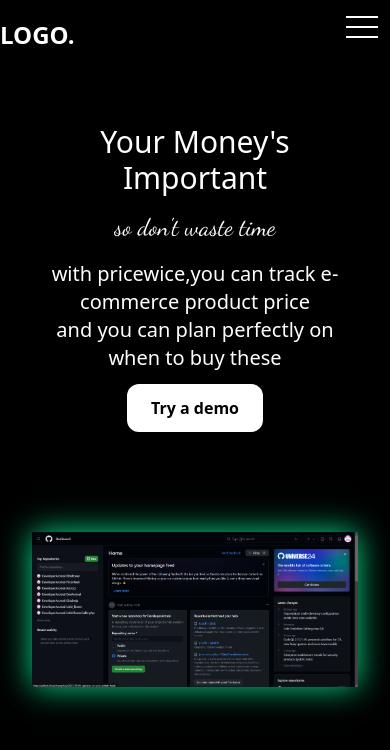
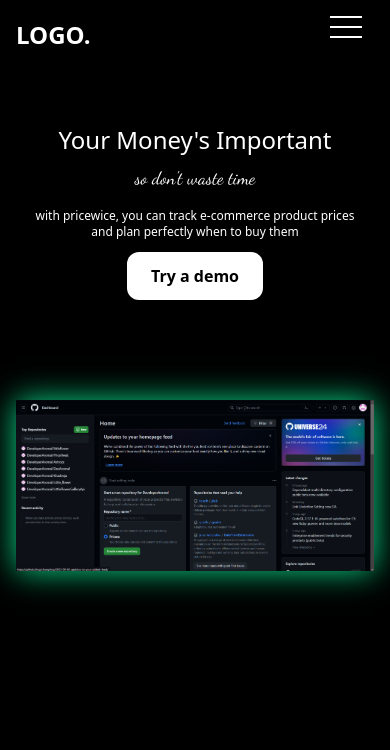
Before and after one commit to DeveloperAromal/PriceHwak, a Next.js app: page / in a window 390 px wide. Shown: the top 750 px of the page. Built offline with nearby package versions, Linux system fonts and the light colour scheme.

Commit message:
updated hero added framer motion

```diff
--- a/app/components/includes/Navbar.tsx
+++ b/app/components/includes/Navbar.tsx
@@ -37,7 +37,7 @@ export default function Navbar() {
     <section className="pb-20">
       <div>
         <nav className="backdrop-blur-sm h-20 w-full fixed top-0 left-0 right-0 lg:flex lg:justify-between lg:items-center lg:px-20">
-          <div className="flex justify-between items-center">
+          <div className="flex justify-between items-center px-4">
             <Link href="/home">
               <div className="cursor-pointer ">
                 <div className="">
--- a/app/components/screen/Hero.tsx
+++ b/app/components/screen/Hero.tsx
@@ -1,31 +1,60 @@
+"use client";
 import Image from "next/image";
 import Navbar from "../includes/Navbar";
 import Button from "../includes/Button";
 import "@fontsource/dancing-script";
+import { motion } from "framer-motion";
 
-
-export default function Hero(){
-    return(
-        <section className="px-8">
+export default function Hero() {
+  return (
+    <section className="px-4">
       <div className="top">
-                <Navbar/>
+        <Navbar />
       </div>
       <section className="top">
         <div className="top text-center pt-6 pb-5">
-                    <h1 className="mt-5 text-3xl lg:text-7xl md:text-5xl sm:text-4xl">Your Money's Important</h1>
-                    <h3 className="mt-4 text-2xl lg:text-6xl md:text-4xl sm:text-3xl" style={{ fontFamily: "Dancing Script" }}>so don't waste time</h3>
-                    <p className="mt-4 text-center text-xl lg:text-2xl md:text-2xl sm:text-2xl mb-3">with pricewice,you can track e-commerce product price <br/>
-                    and you can plan perfectly on when to buy these</p>
+          <motion.h1
+            initial={{ opacity: 0, y: -50 }}
+            animate={{ opacity: 1, y: 0 }}
+            transition={{ duration: 1, delay: 0.5 }}
+            className="mt-5 text-2xl lg:text-7xl md:text-5xl sm:text-4xl"
+          >
+            Your Money's Important
+          </motion.h1>
+          <motion.h3
+            initial={{ opacity: 0, y: -50 }}
+            animate={{ opacity: 1, y: 0 }}
+            transition={{ duration: 1, delay: 0.7 }}
+            className="mt-2 lg:mt-4 md:mt-4 text-lg lg:text-6xl md:text-4xl sm:text-3xl"
+            style={{ fontFamily: "Dancing Script" }}
+          >
+            so don't waste time
+          </motion.h3>
+          <motion.p
+            initial={{ opacity: 0, y: -50 }}
+            animate={{ opacity: 1, y: 0 }}
+            transition={{ duration: 1, delay: 0.9 }}
+            className="mt-4 text-center text-xs lg:text-2xl md:text-2xl sm:text-2xl mb-3"
+          >
+            with pricewice, you can track e-commerce product prices <br />
+            and plan perfectly when to buy them
+          </motion.p>
           <Button href="/auth/v1/signup" title="Try a demo" />
         </div>
         <div className="flex items-center justify-center pt-20">
+          <motion.div
+            initial={{ opacity: 0, scale: 0 }}
+            animate={{ opacity: 1, scale: 1 }}
+            transition={{ duration: 1, delay: 1.1 }}
+            className="w-full h-full box-shad"
+          >
             <Image
               src="/assets/images/github.png"
               alt="github"
               width={1300}
               height={25}
-                      className="w-full h-full box-shad"
             />
+          </motion.div>
         </div>
       </section>
     </section>
--- a/package.json
+++ b/package.json
@@ -16,6 +16,7 @@
     "@supabase/supabase-js": "^2.42.4",
     "axios": "^1.6.8",
     "cheerio": "^1.0.0-rc.12",
+    "framer-motion": "^4.1.17",
     "fs": "^0.0.1-security",
     "next": "^14.1.4",
     "puppeteer": "^22.7.0",
```
Also changed, not shown: 1 other file (tests, documents, lock files or other folders). Lines whose indentation alone changed are shown as unchanged.
